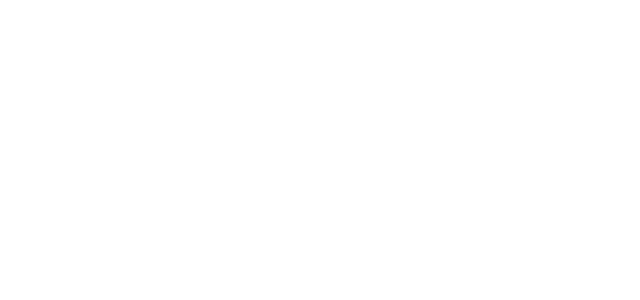
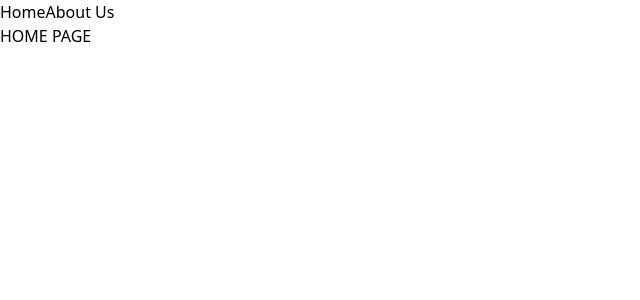
Before and after one commit to anonymousabhi/khojnear, a Next.js app: page / in a window 1280 px wide. Shown: the top 300 px of the page, without its empty margins (0-640 px from the left). Built offline with nearby package versions, Linux system fonts and the light colour scheme.

Commit message:
adding home page

```diff
--- /dev/null
+++ b/app/about/page.js
@@ -0,0 +1,9 @@
+import React from 'react'
+
+function About() {
+  return (
+    <div>About</div>
+  )
+}
+
+export default About
--- a/app/layout.js
+++ b/app/layout.js
@@ -1,4 +1,5 @@
 import './globals.css'
+import Link from 'next/link';
 
 export const metadata = {
   title: 'Khoj Near',
@@ -8,7 +9,15 @@
 export default function RootLayout({ children }) {
   return (
     <html lang="en">
-      <body>{children}</body>
+      <body>
+      <header>
+        <nav>
+          <Link href="/">Home</Link>
+          <Link href="/about">About Us</Link>
+        </nav>
+      </header>
+      <div>{children}</div>
+      </body>
     </html>
   )
 }
--- a/app/page.js
+++ b/app/page.js
@@ -1,9 +1,28 @@
-import Image from 'next/image'
+'use client'
+import React, { useEffect, useState } from "react";
 
 export default function Home() {
+
+  const [coordinates, setCoordinates] = useState(null);
+  const [error, setError] = useState(null);
+
+  const handleGetLocation = () => {
+    navigator.geolocation.getCurrentPosition(
+    ({ coords }) => {
+      setCoordinates(coords);
+      setError(null);
+      console.log(coords);
+      },
+      (error) => {
+        setError(error.message);
+        console.log("Failed to get location!");
+      }
+    );
+  };
+
   return (
     <>
-
+    HOME PAGE
     </>
   )
 }
```
